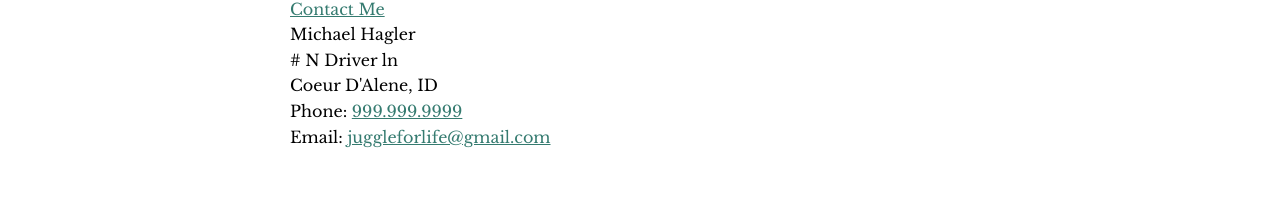
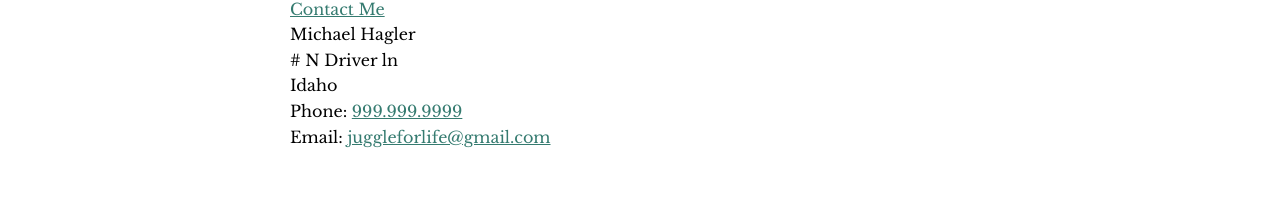
Before and after one commit to MichaelHagler/portfolio-website, a plain HTML site: page contact.html in a window 1280 px wide. Shown: the part 507-707 px from the top of the page. Drawn offline with nearby package versions, Linux system fonts and the light colour scheme.

Commit message:
Update contact.html

```diff
--- a/contact.html
+++ b/contact.html
@@ -58,7 +58,7 @@
       <div>
         Michael Hagler<br>
         # N Driver ln<br>
-        Coeur D'Alene, ID<br>
+        Idaho<br>
         Phone: <a href="tel:+19999999999">999.999.9999</a><br>
         Email: <a href="mailto:juggleforlife@gmail.com">juggleforlife@gmail.com</a>
       </div>
```
